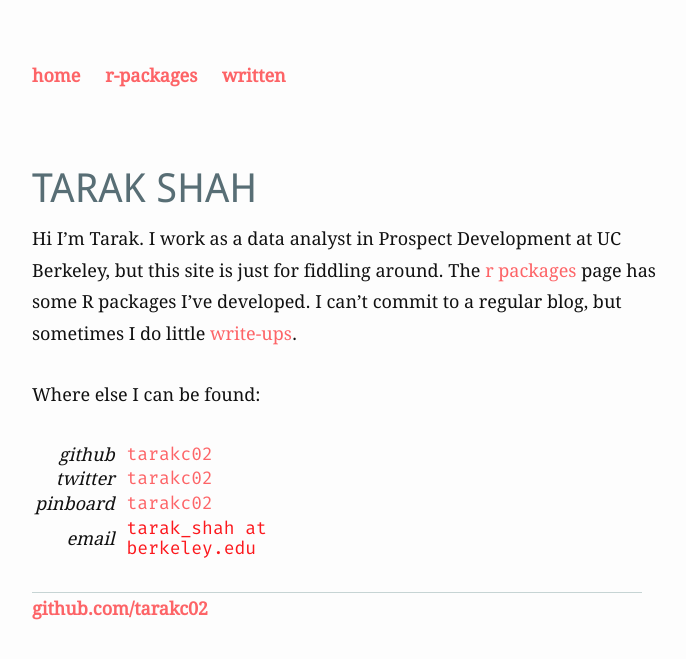
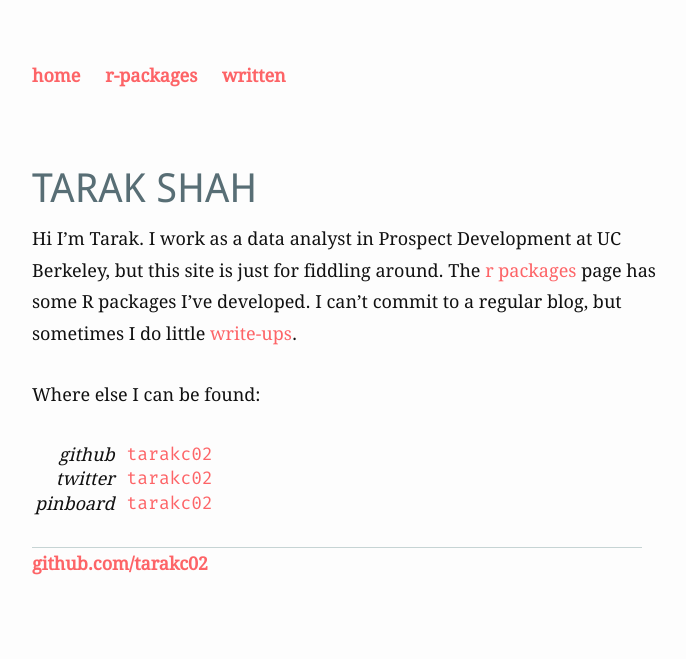
Before and after one commit to tarakc02/tarakc02.github.io, a Jekyll site: the page built from index.md, in a window 1280 px wide. Shown: the top 659 px of the page, without its empty margins (288-974 px from the left). Built offline with Jekyll 4.4.1, drawn with Linux system fonts in a browser that asks for light colours.

Commit message:
update contact info
i'm leaving UC soon

```diff
--- a/_config.yml
+++ b/_config.yml
@@ -15,7 +15,6 @@
 # in the templates via {{ site.myvariable }}.
 title: Tarak's things
 #highlighter: rouge
-email: tarak_shah@berkeley.edu
 description: > # this means to ignore newlines until "baseurl:"
   Some things I'm thinking about or working on
 baseurl: "" # the subpath of your site, e.g. /blog
@@ -23,7 +22,6 @@ url: https://tarakc02.github.io # the base hostname & protocol for your site, e.
 
 author:
   name: Tarak Shah
-  email: tarak_shah@berkeley.edu
   twitter_username: tarakc02
   github_username:  tarakc02
 
--- a/_data/contact-info.yml
+++ b/_data/contact-info.yml
@@ -9,7 +9,3 @@
 - key: pinboard
   link: https://pinboard.in/u:tarakc02
   name: tarakc02
-
-- key: email
-  link: #
-  name: <span class = "typewriter">tarak_shah at berkeley.edu</span>
```
